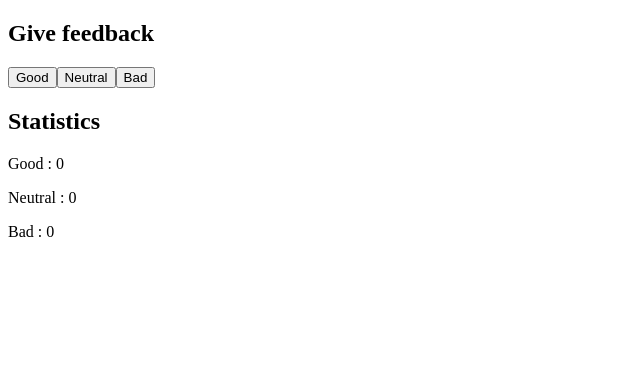
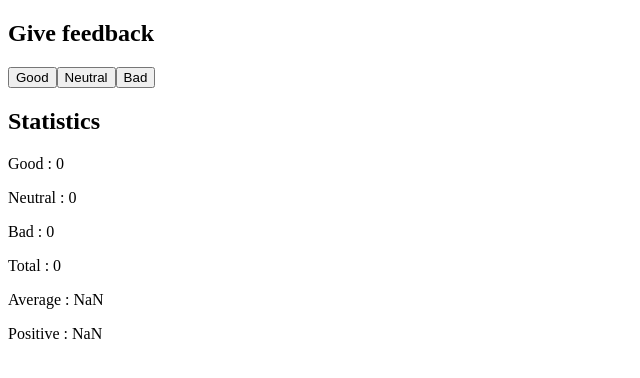
Before and after one commit to LekishviliRati/Full-Stack-Open, a React (Create React App) app in the folder part1/courseinfo/: page / in a window 1280 px wide. Shown: the top 378 px of the page, without its empty margins (0-640 px from the left). Built offline with nearby package versions, Linux system fonts and the light colour scheme.

Commit message:
1.7 Done

```diff
--- a/part1/courseinfo/src/App.js
+++ b/part1/courseinfo/src/App.js
@@ -5,31 +5,45 @@ const App = () => {
   const [good, setGood] = useState(0)
   const [neutral, setNeutral] = useState(0)
   const [bad, setBad] = useState(0)
+  const [averageTotal, setAll] = useState(0)
+  const total = (good + neutral + bad)
+
+  const handleGoodClick = () => {
+    setAll(averageTotal + 1)
+    setGood(good + 1)
+  }
+
+  const handleNeutralClick = () => {
+    setNeutral(neutral + 1)
+  }
+
+  const handleBadClick = () => {
+    setAll(averageTotal -1)
+    setBad(bad + 1)
+  }
+
 
   return (
     <div>
       <p> <h2>Give feedback</h2> </p>
       <p>
-      <button onClick={() => setGood(good + 1)}>
+      <button onClick={handleGoodClick}>
         Good
       </button>
-      <button onClick={() => setNeutral(neutral + 1)}>
+      <button onClick={handleNeutralClick}>
         Neutral
       </button>
-      <button onClick={() => setBad(neutral + 1)}>
+      <button onClick={handleBadClick}>
         Bad
       </button>
       </p>
       <p> <h2>Statistics </h2> </p>
-      <p>
-        Good : {good}
-      </p>
-      <p>
-        Neutral : {neutral}
-      </p>
-      <p>
-        Bad : {bad}
-      </p>
+      <p> Good : {good} </p>
+      <p> Neutral : {neutral} </p>
+      <p> Bad : {bad} </p>
+      <p> Total : {total} </p>
+      <p> Average : {averageTotal / total} </p>
+      <p> Positive : {good*100/total} </p>
     </div>
   )
 }
```
